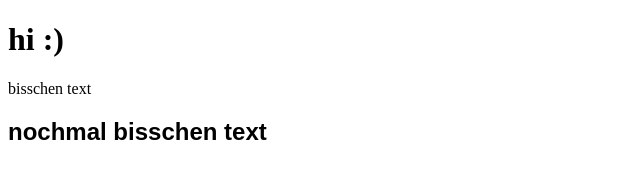
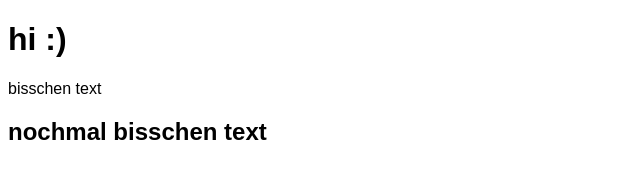
Before and after one commit to thisisbabymilo/thisisbabymilo.github.io, a plain HTML site: page index.html in a window 1280 px wide. Shown: the full height of the page, 0-640 px from the left. Drawn offline with Linux system fonts and the light colour scheme.

Commit message:
Update styles.css

```diff
--- a/styles.css
+++ b/styles.css
@@ -1,3 +1,3 @@
-h2 {
+html {
   font-family: Arial, sans-serif;
 }
```
